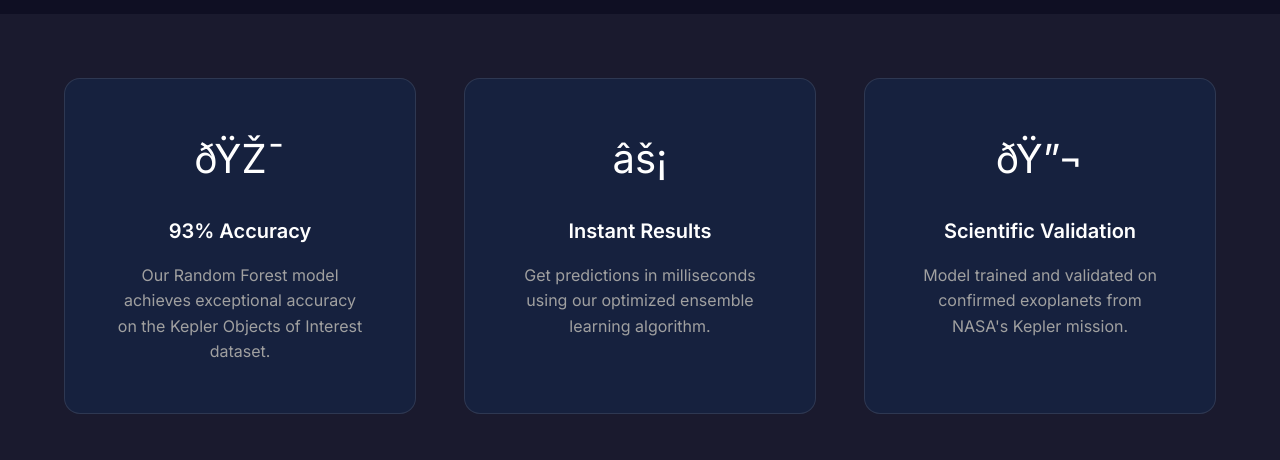
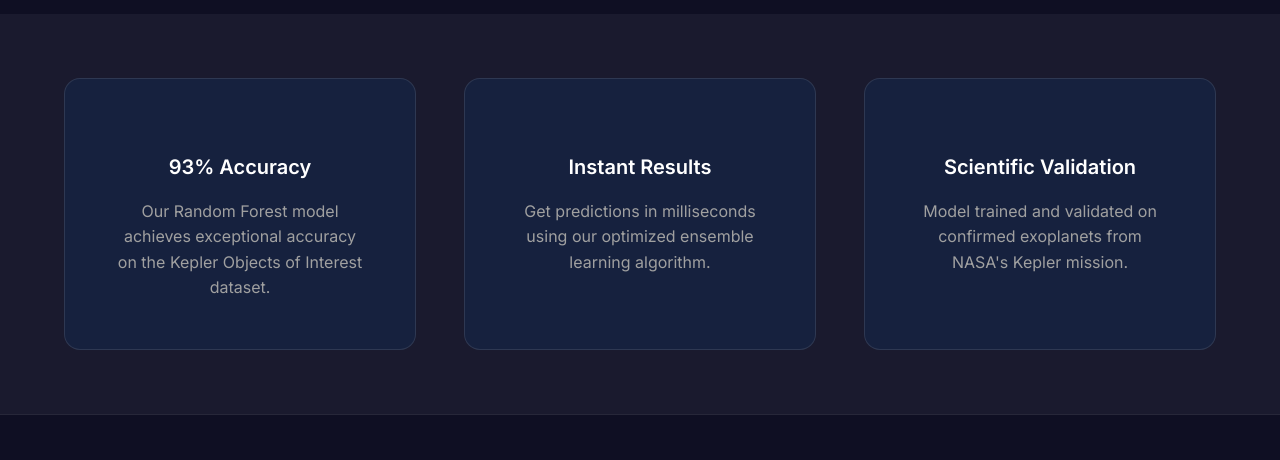
Before and after one commit to JavierLorenzzo/ExoMind, a website: page public/predict.html in a window 1280 px wide. Shown: the part 2440-2900 px from the top of the page. Drawn offline with Linux system fonts and the light colour scheme.

Commit message:
problema con le ultimo commit resuelto

```diff
--- a/public/predict.html
+++ b/public/predict.html
@@ -166,17 +166,17 @@
         <div class="container">
           <div class="info-grid">
             <div class="info-card">
-              <div class="info-icon">ðŸŽ¯</div>
+              <div class="info-icon"></div>
               <h3>93% Accuracy</h3>
               <p>Our Random Forest model achieves exceptional accuracy on the Kepler Objects of Interest dataset.</p>
             </div>
             <div class="info-card">
-              <div class="info-icon">âš¡</div>
+              <div class="info-icon"></div>
               <h3>Instant Results</h3>
               <p>Get predictions in milliseconds using our optimized ensemble learning algorithm.</p>
             </div>
             <div class="info-card">
-              <div class="info-icon">ðŸ”¬</div>
+              <div class="info-icon"></div>
               <h3>Scientific Validation</h3>
               <p>Model trained and validated on confirmed exoplanets from NASA's Kepler mission.</p>
             </div>
```
